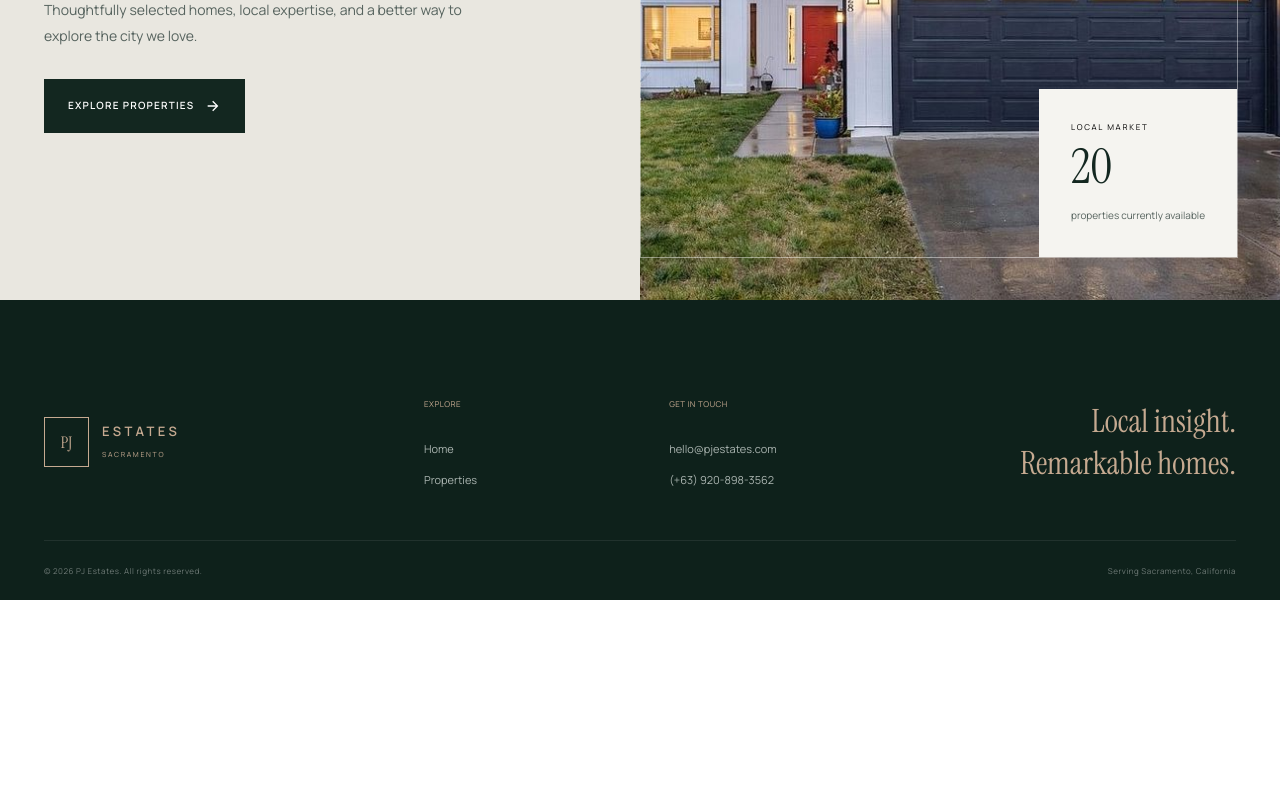
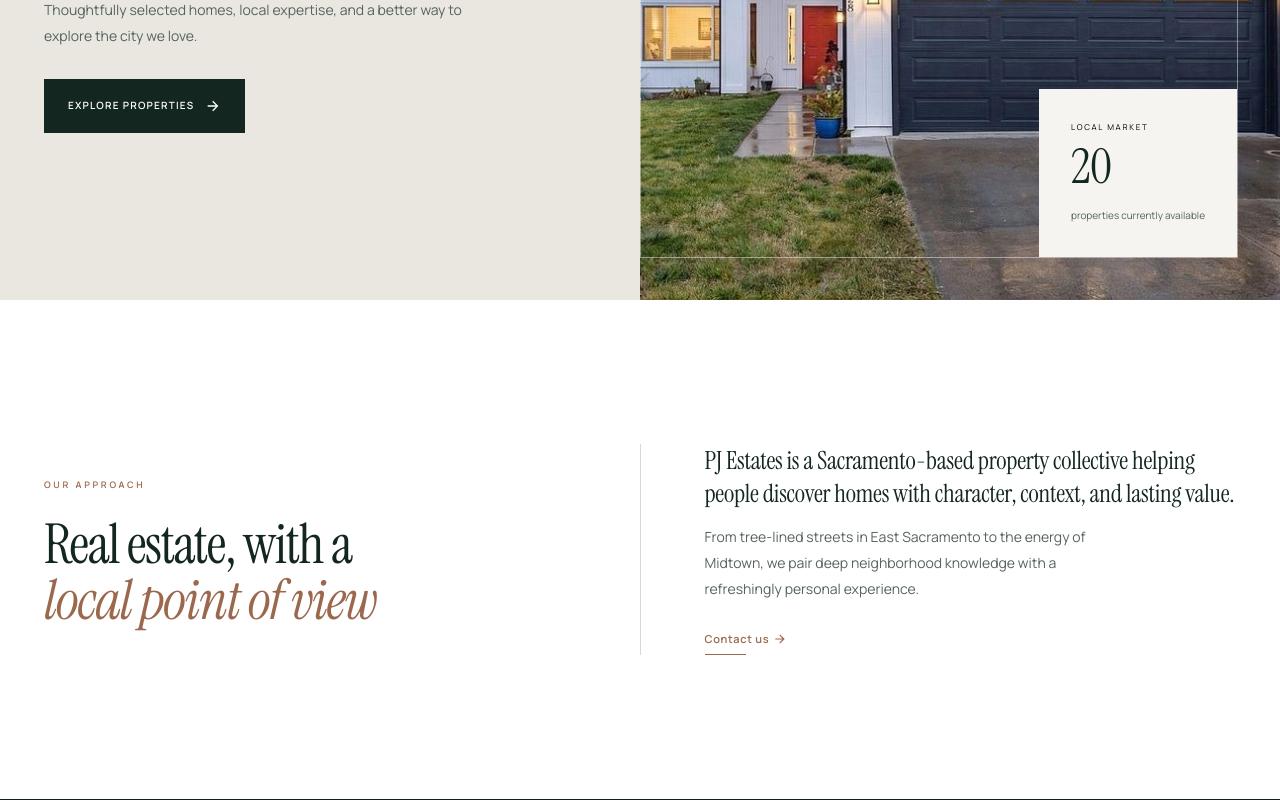
Before and after one commit to BananaCode2023/PJEstates_TypeScript, a React (Vite) app: page / in a window 1280 px wide. Shown: the part 500-1300 px from the top of the page. Before the commit the page ends 1100 px from the top, so only its background shows below. Built offline with nearby package versions, Linux system fonts and the light colour scheme.

Commit message:
Creation of about section

```diff
--- a/src/components/Footer/Footer.module.css
+++ b/src/components/Footer/Footer.module.css
@@ -109,6 +109,10 @@ footer{
         width: 43px;
         cursor: pointer;
         transition: 0.2s;
+
+        p{
+            color: var(--color-accent-light)
+        }
     }
 
     .logoText{
@@ -139,6 +143,10 @@ footer{
         .icon{
             background-color: var(--color-accent-light);
             color: var(--color-primary);
+
+            p{
+                color: var(--color-primary-dark)
+            }
         }
     }
 }
--- /dev/null
+++ b/src/components/Homepage/AboutSection/About.module.css
@@ -0,0 +1,91 @@
+.aboutContainer{
+    display: flex;
+    align-items: center;
+    width: 100%;
+    max-width: 1320px;
+    margin-inline: auto;
+
+    @media(max-width: 768px){
+        flex-direction: column;
+    }
+}
+
+.heading{
+    width: 50%;
+
+    h2{
+        margin-top: 24px;
+
+        span{
+            font-style: italic;
+            color: var(--color-accent);
+        }
+    }
+
+    @media(max-width: 768px){
+        width: 100%;
+    }
+}
+
+.body{
+    width: 50%;
+    padding-left: 64px;
+    margin-left: 64px;
+    border-left: 1px solid var(--color-border-medium);
+
+    p{
+        margin-bottom: 24px;
+    }
+
+    a{
+        font-size: 11px;
+        font-weight: 600;
+        line-height: 16.5px;
+        letter-spacing: 0.66px;
+        color: var(--color-accent);
+        text-decoration: none;
+        padding-bottom: 8px;
+        position: relative;
+        display: inline-flex;
+        align-items: center;
+        gap: 4px;
+        width: fit-content;
+
+        svg{
+            font-size: 14px;
+            transition: 0.3s;
+        }
+
+        &:after{
+            content: '';
+            position: absolute;
+            bottom: 0;
+            left: 0;
+            height: 1px;
+            width: 50%;
+            background-color: var(--color-accent);
+            transition: 0.3s;
+        }
+
+        &:hover{
+
+            svg{
+                transform: translateX(2px);
+            }
+            &:after{
+                width: 100%;
+            }
+
+        }
+    }
+
+    @media(max-width: 768px){
+        width: 100%;
+        border-left: 0px solid var(--color-border-medium);
+        border-top: 1px solid var(--color-border-medium);
+        padding-top: 24px;
+        margin-top: 24px;
+        padding-left: 0px;
+        margin-left: 0px;
+    }
+}
--- /dev/null
+++ b/src/components/Homepage/AboutSection/About.tsx
@@ -0,0 +1,24 @@
+import styles from './About.module.css'
+import { RiArrowRightLine } from "react-icons/ri";
+
+function About () {
+    return (
+        <section id={styles.about}>
+            <div className={styles.aboutContainer}>
+                <div className={styles.heading}>
+                    <small className={`pre-title ${styles.preTitle}`}>Our Approach</small>
+                    <h2>Real estate, with a<br/>
+                    <span>local point of view</span>
+                    </h2>
+                </div>
+                <div className={styles.body}>
+                    <h3>PJ Estates is a Sacramento-based property collective helping people discover homes with character, context, and lasting value.</h3>
+                    <p>From tree-lined streets in East Sacramento to the energy of Midtown, we pair deep neighborhood knowledge with a refreshingly personal experience.</p>
+                    <a href="tel: +639208983562">Contact us <RiArrowRightLine /></a>
+                </div>
+            </div>
+        </section>
+    )
+}
+
+export default About
--- a/src/components/Homepage/HeroSection/Hero.module.css
+++ b/src/components/Homepage/HeroSection/Hero.module.css
@@ -2,6 +2,18 @@
     padding-block: 0;
     min-height: calc(100vh - 88px);
     background-color: var(--color-surface-muted);
+
+    @media(max-width: 1440px){
+        margin-inline: 0px;
+    }
+
+    @media(max-width: 768px){
+        min-height: unset;
+    }
+
+    @media(max-width: 525px){
+        margin-inline: 0;
+    }
 }
 
 .heroContainer{
--- a/src/components/Homepage/Homepage.tsx
+++ b/src/components/Homepage/Homepage.tsx
@@ -1,4 +1,5 @@
 import type { Property } from "../../modules/propertyType"
+import About from "./AboutSection/About"
 import Hero from "./HeroSection/Hero"
 
 
@@ -9,6 +10,7 @@ function Homepage ({propertiesData}:{propertiesData: Property[]}) {
             <title>PJ Estates</title>
 
             <Hero propertiesData={propertiesData}/>
+            <About/>
         </>
     )
 }
--- a/src/index.css
+++ b/src/index.css
@@ -57,8 +57,8 @@ h3 {
 
 h1{
   font-size: 4.875rem;
-  line-height: 74.9px;
-  letter-spacing: -2.73px;
+  line-height: 0.96;
+  letter-spacing: -0.035em;
   font-weight: 400;
   margin-block: 0;
   color: var(--color-primary);
@@ -68,18 +68,18 @@ h1{
   }
 }
 
-h2{
-  font-size: 55px;
-  line-height: 56.1px;
-  letter-spacing: -1.38px;
+h2 {
+  font-size: clamp(2.25rem, 4.5vw, 3.4375rem);
+  line-height: 1.02;
+  letter-spacing: -0.025em;
   font-weight: 400;
   margin-block: 0;
   color: var(--color-primary);
 }
 
-h3{
-  font-size: 25px;
-  letter-spacing: -0.25px;
+h3 {
+  font-size: clamp(1.25rem, 2.2vw, 1.5625rem);
+  letter-spacing: -0.01em;
   font-weight: 400;
   margin-block: 0;
   color: var(--color-primary);
@@ -94,6 +94,17 @@ h2 em {
 
 section{
   padding-block: 144px;
+
+  @media(max-width: 1440px){
+    margin-inline: 44px;
+  }
+  @media(max-width: 768px){
+    padding-block: 88px;
+  }
+
+  @media(max-width: 525px){
+    margin-inline: 24px;
+  }
 }
 
 .pre-title{
@@ -104,3 +115,10 @@ section{
   color: var(--color-accent);
   text-transform: uppercase;
 }
+
+p{
+  font-size: 14px;
+  line-height: 25.9px;
+  color: var(--color-text-secondary);
+  max-width: 430px;
+}
```
Lines whose indentation alone changed are shown as unchanged.
